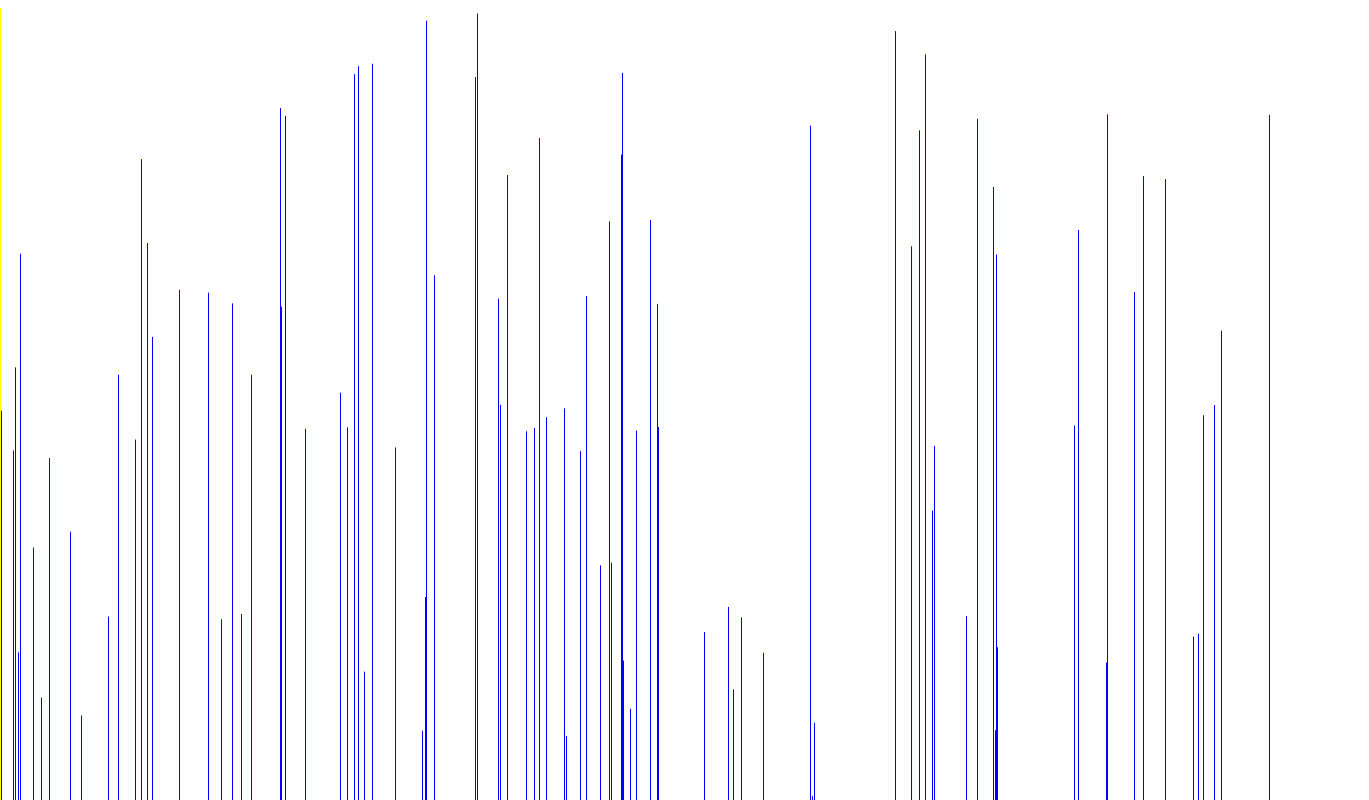
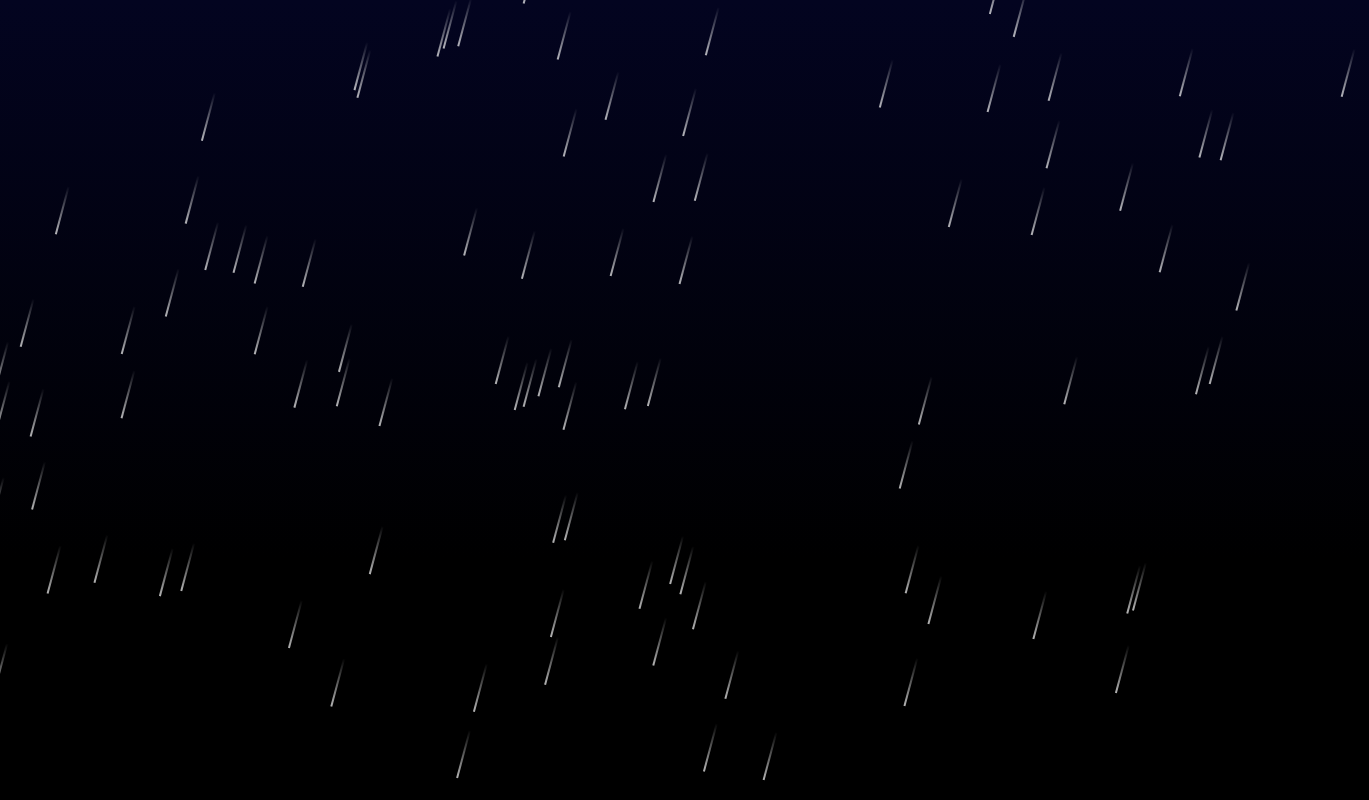
Before and after one commit to gdg-network/Rain-mostly-css, a plain HTML site: page index.html in a window 1280 px wide. Shown: the top 800 px of the page, 1369 px wide, since content can reach past the window. Drawn offline with Linux system fonts and the light colour scheme.

Commit message:
Update index.html

```diff
--- a/index.html
+++ b/index.html
@@ -6,22 +6,59 @@
     <style>
         body {
             margin: 0;
+            padding: 0;
             overflow: hidden;
+            background-image: linear-gradient(to bottom, #030420, #000000 70%);
+            display: flex;
+            justify-content: center;
+            align-items: center;
+            width: 100vw;
+            height: 100vh;
         }
-        hr {
+        hr.thunder {
+            border: unset;
             position: absolute;
-            border: none;
-            width: 1px;
+            width: 100vw;
             height: 100vh;
-            background-color: #00f;
-            animation: rain 0.2s linear infinite;
+            animation-name: thunder;
+            animation-duration: var(--thunder-duration);
+            animation-timing-function: linear;
+            animation-delay: var(--thunder-delay);
+            animation-iteration-count: infinite;
         }
-        .thunder {
-            background-color: #ff0;
+        hr:not(.thunder) {
+            width: 50px;
+            border-color: transparent;
+            border-right-color: rgba(255, 255, 255, 0.7);
+            border-right-width: 50px;
+            position: absolute;
+            bottom: 100%;
+            transform-origin: 100% 50%;
+            animation-name: rain;
+            animation-duration: 1s;
+            animation-timing-function: linear;
+            animation-iteration-count: infinite;
         }
         @keyframes rain {
+            from {
+                transform: rotate(105deg) translateX(0);
+            }
             to {
-                transform: translateY(100vh);
+                transform: rotate(105deg) translateX(calc(100vh + 20px));
+            }
+        }
+        @keyframes thunder {
+            0% {
+                background-color: transparent;
+            }
+            1% {
+                background-color: white;
+            }
+            2% {
+                background-color: rgba(255, 255, 255, 0.8);
+            }
+            8% {
+                background-color: transparent;
             }
         }
     </style>
```
